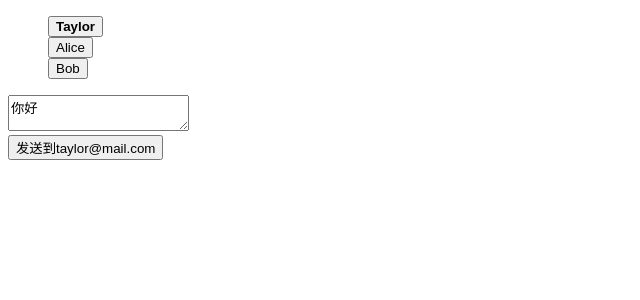
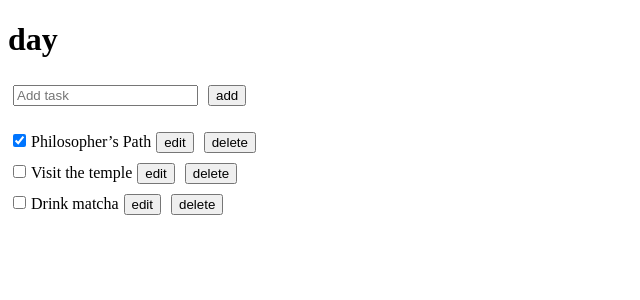
Before and after one commit to zmccc/react_learn, a React (Create React App) app: page / in a window 1280 px wide. Shown: the top 300 px of the page, without its empty margins (0-640 px from the left). Built offline with nearby package versions, Linux system fonts and the light colour scheme.

Commit message:
一个增删改的任务demo

```diff
--- a/src/App.js
+++ b/src/App.js
@@ -1,83 +1,53 @@
-import ContactList from './components/ContactList';
-import Chat from './components/Chat';
-import useReducer from './components/MyReact';
+import { useState } from 'react';
+import AddTask from './components/AddTask';
+import TaskList from './components/TaskList';
 
-const contacts = [
-    { id: 0, name: 'Taylor', email: 'taylor@mail.com' },
-    { id: 1, name: 'Alice', email: 'alice@mail.com' },
-    { id: 2, name: 'Bob', email: 'bob@mail.com' },
+const initialTasks = [
+    { id: 0, text: 'Philosopher’s Path', done: true },
+    { id: 1, text: 'Visit the temple', done: false },
+    { id: 2, text: 'Drink matcha', done: false },
 ];
+let nextId = 3;
 
-// messages 有时候对象形式修改信息也很方便
-// {
-//     0: 'message'
-// }
-const initialState = {
-    selectedId: 0,
-    messages: [
+function App() {
+    const [tasks, setTasks] = useState(initialTasks);
+    const handleAddTask = (text) => {
+        if (!text) return;
+        setTasks([
+            ...tasks,
             {
-            id: 0,
-            message: '你好',
+                id: nextId++,
+                text,
+                done: false,
             },
-        {
-            id: 1,
-            message: '',
-        },
-        {
-            id: 2,
-            message: '',
-        },
-    ],
+        ]);
     };
 
-const emailReducer = (state, action) => {
-    switch (action.type) {
-        case 'change_name': {
-            return {
-                ...state,
-                selectedId: action.contactId,
-            };
+    const handleChangeTask = (task) => {
+        setTasks(
+            tasks.map((item) => {
+                if (item.id === task.id) {
+                    return task;
                 }
-        case 'change_message': {
-            return {
-                ...state,
-                messages: state.messages.map((m) => {
-                    if (m.id === state.selectedId) {
-                        return {
-                            ...m,
-                            message: action.message,
-                        };
-                    }
-                    return m;
-                }),
-            };
-        }
-        default: {
-            throw Error('未知 action: ' + action.type);
-        }
-    }
+                return item;
+            })
+        );
     };
 
-function App() {
-    // useReducer接收一个reducer(一个包含状态和action的js对象)和初始状态
-    const [state, dispatch] = useReducer(emailReducer, initialState);
-    const message = state.messages?.[state.selectedId];
-    const contact = contacts.find((c) => c.id === state.selectedId);
+    const handleDeleteTask = (id) => {
+        setTasks(tasks.filter((item) => item.id !== id));
+    };
 
     return (
-        <div>
-            <ContactList
-                contacts={contacts}
-                selectedId={state.selectedId}
-                dispatch={dispatch}
+        <>
+            <h1>day</h1>
+            <AddTask onAddTask={handleAddTask} />
+            <TaskList
+                tasks={tasks}
+                onChangeTask={handleChangeTask}
+                onDeleteTask={handleDeleteTask}
             />
-            <Chat
-                key={contact.id}
-                message={message}
-                contact={contact}
-                dispatch={dispatch}
-            />
-        </div>
+        </>
     );
 }
 
--- /dev/null
+++ b/src/components/AddTask.js
@@ -0,0 +1,32 @@
+import React from 'react';
+import { useState } from 'react';
+import styled from 'styled-components';
+
+export default function AddTask(props) {
+    const [text, setText] = useState('');
+
+    return (
+        <Wrap>
+            <input
+                placeholder='Add task'
+                value={text}
+                onChange={(e) => setText(e.target.value)}
+            />
+            <button
+                onClick={() => {
+                    props.onAddTask(text);
+                    setText('');
+                }}
+            >
+                add
+            </button>
+        </Wrap>
+    );
+}
+
+const Wrap = styled.div`
+    input,
+    button {
+        margin: 5px;
+    }
+`;
--- /dev/null
+++ b/src/components/Task.js
@@ -0,0 +1,56 @@
+import React, { useState } from 'react';
+import styled from 'styled-components';
+
+export default function Task(props) {
+    const [isEdit, setIsEdit] = useState(false);
+
+    return (
+        <Wrap>
+            <label>
+                <input
+                    type='checkbox'
+                    checked={props.task.done}
+                    onChange={(e) => {
+                        props.onChangeTask({
+                            ...props.task,
+                            done: e.target.checked,
+                        });
+                    }}
+                />
+                {isEdit ? (
+                    <>
+                        <input
+                            value={props.task.text}
+                            onChange={(e) => {
+                                props.onChangeTask({
+                                    ...props.task,
+                                    text: e.target.value,
+                                });
+                            }}
+                        />
+                        <button onClick={() => setIsEdit(false)}>save</button>
+                    </>
+                ) : (
+                    <>
+                        <span>{props.task.text}</span>
+                        <button onClick={() => setIsEdit(true)}>edit</button>
+                    </>
+                )}
+            </label>
+            <button
+                onClick={() => {
+                    props.onDeleteTask(props.task.id);
+                }}
+            >
+                delete
+            </button>
+        </Wrap>
+    );
+}
+
+const Wrap = styled.div`
+    input,
+    button {
+        margin: 5px;
+    }
+`;
--- /dev/null
+++ b/src/components/TaskList.js
@@ -0,0 +1,28 @@
+import React from 'react';
+import Task from './Task';
+import styled from 'styled-components';
+
+export default function TaskList(props) {
+    return (
+        <Wrap>
+            <ol>
+                {props.tasks.map((t) => (
+                    <li key={t.id}>
+                        <Task
+                            task={t}
+                            onChangeTask={props.onChangeTask}
+                            onDeleteTask={props.onDeleteTask}
+                        />
+                    </li>
+                ))}
+            </ol>
+        </Wrap>
+    );
+}
+
+const Wrap = styled.div`
+    ol {
+        list-style: none;
+        padding: 0;
+    }
+`;
```
Lines whose indentation alone changed are shown as unchanged.
